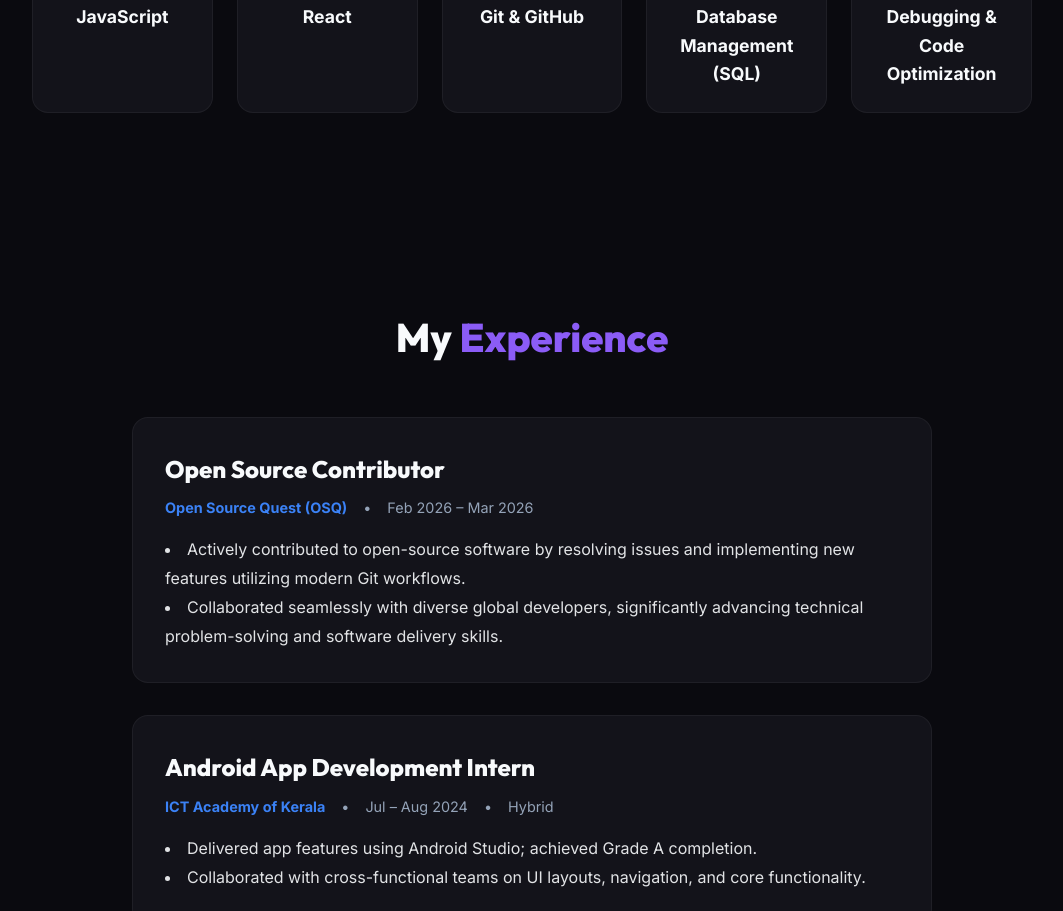
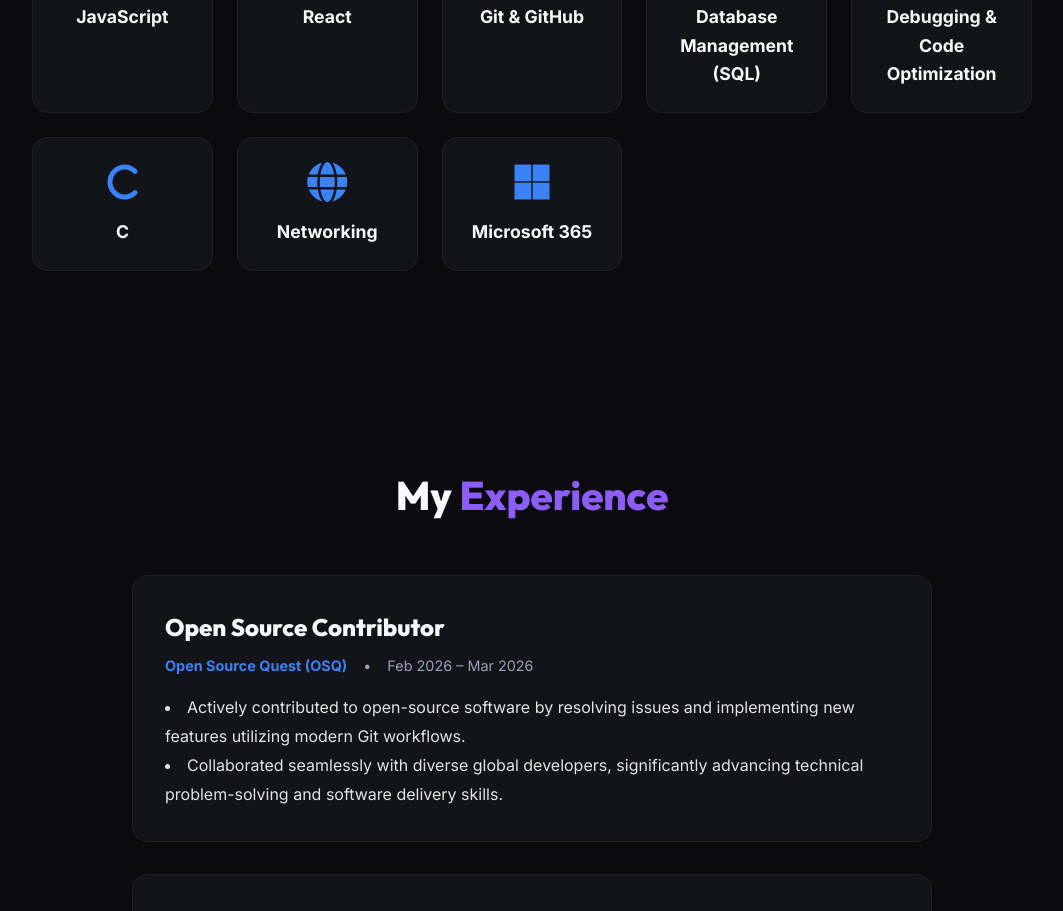
Before and after one commit to riyarens/Personal-Potfolio, a React (Vite) app: page / in a window 1280 px wide. Shown: the part 1300-2211 px from the top of the page, without its empty margins (108-1171 px from the left). Built offline with nearby package versions, Linux system fonts and the light colour scheme.

Commit message:
Add C, Networking, and Microsoft 365 to skills list

```diff
--- a/src/App.jsx
+++ b/src/App.jsx
@@ -122,6 +122,18 @@ function App() {
             <div className="skill-card">
               <i className="fa-solid fa-bug-slash skill-icon"></i>
               <p>Debugging & Code Optimization</p>
+            </div>
+            <div className="skill-card">
+              <i className="fa-solid fa-c skill-icon"></i>
+              <p>C</p>
+            </div>
+            <div className="skill-card">
+              <i className="fa-solid fa-globe skill-icon"></i>
+              <p>Networking</p>
+            </div>
+            <div className="skill-card">
+              <i className="fa-brands fa-microsoft skill-icon"></i>
+              <p>Microsoft 365</p>
             </div>
           </div>
         </section>
```
